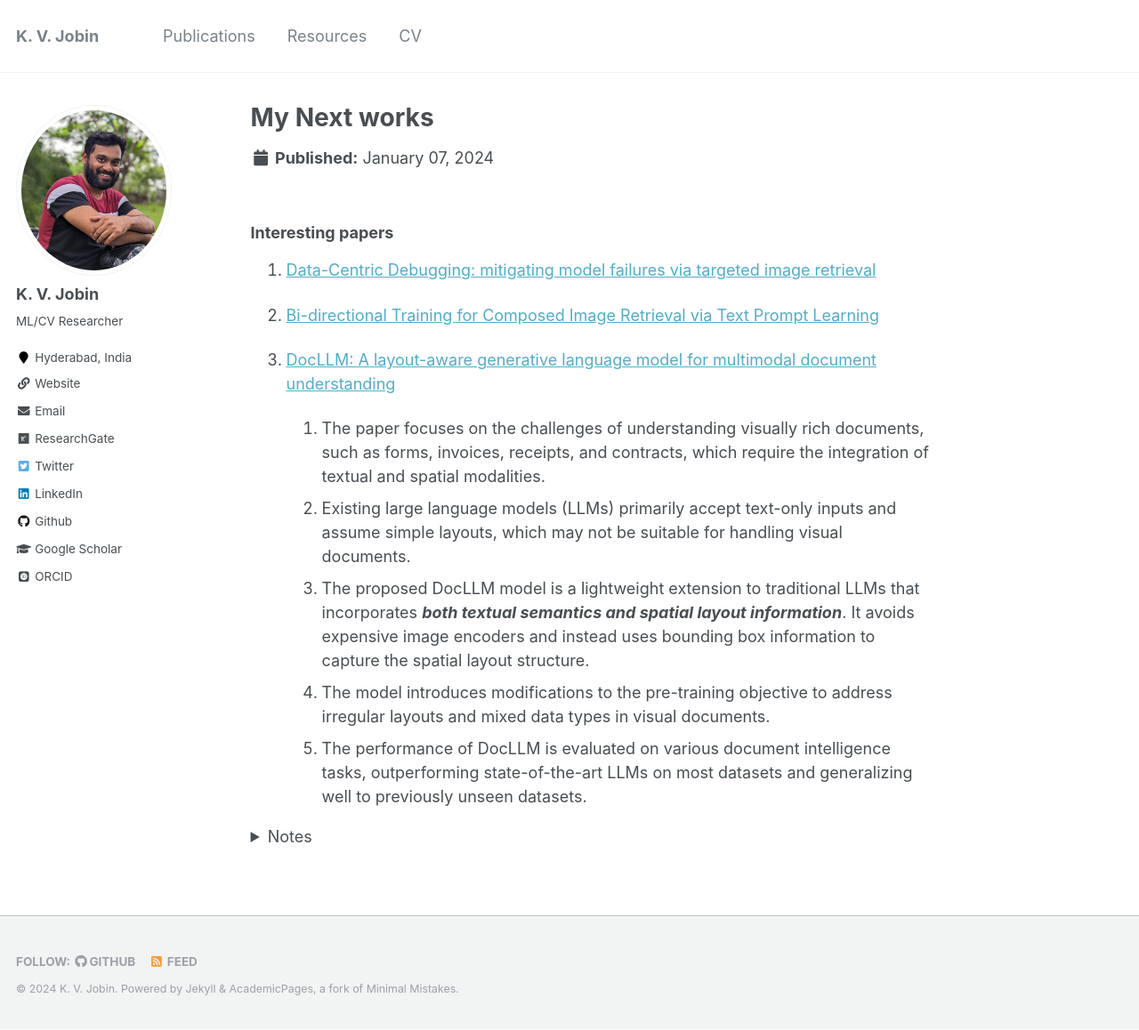
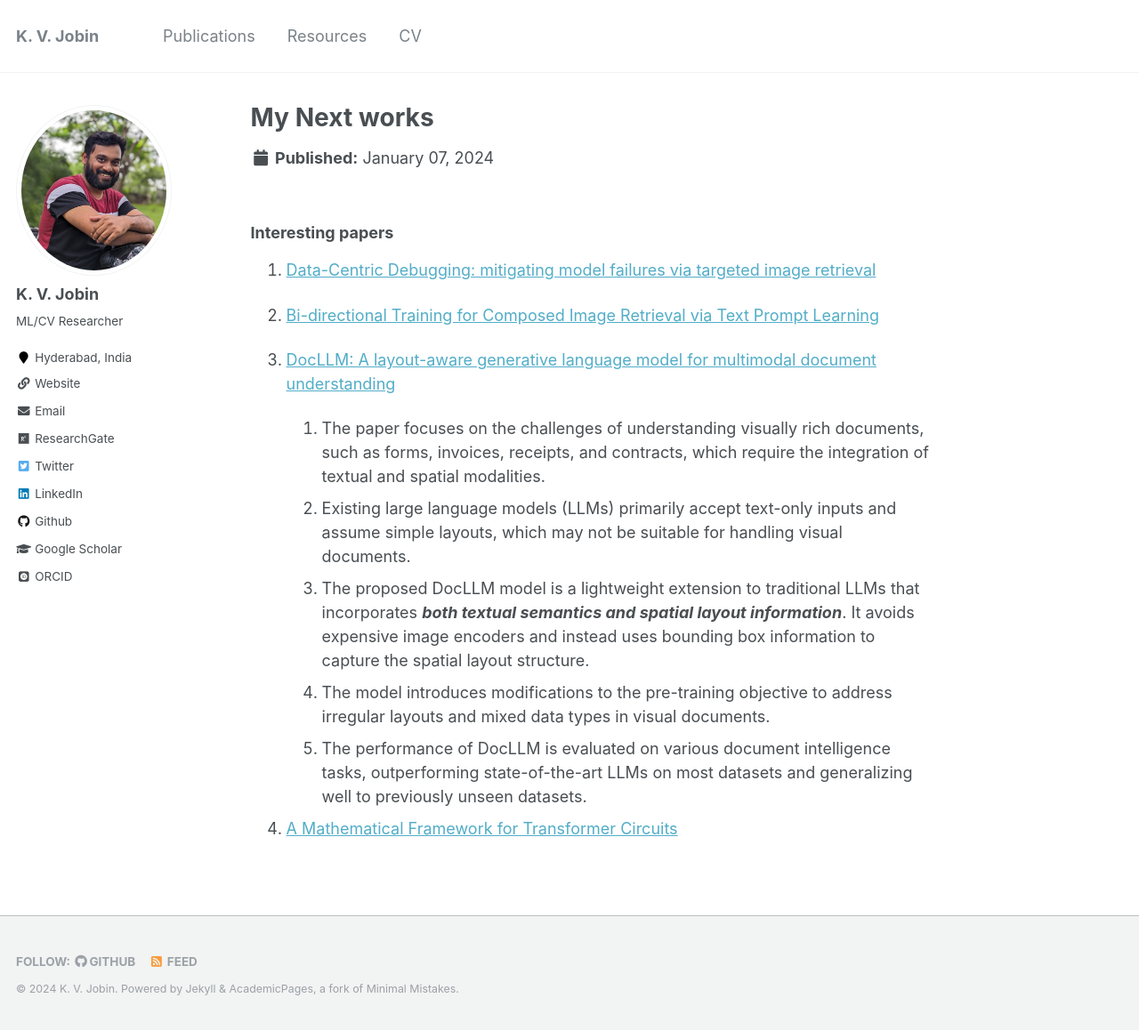
Before and after one commit to jobinkv/jobinkv.github.io, a Jekyll site: the page built from _pages/next.md, in a window 1280 px wide and 1158 px high. Shown: the whole window at 89% size. Built offline with Jekyll 4.4.1, drawn with Linux system fonts in a browser that asks for light colours; some web fonts are replaced.

Commit message:
next updated

```diff
--- a/Gemfile
+++ b/Gemfile
@@ -17,7 +17,7 @@ gem "github-pages", group: :jekyll_plugins
 # gem "jekyll"
 
 gem "wdm", "~> 0.1.0" if Gem.win_platform?
-
+gem 'tzinfo-data', platforms: [:mingw, :mswin, :x64_mingw]
 # If you have any plugins, put them here!
 group :jekyll_plugins do
   # gem "jekyll-archives"
@@ -25,3 +25,5 @@ group :jekyll_plugins do
   gem 'jekyll-sitemap'
   gem 'hawkins'
 end
+
+gem "webrick", "~> 1.8"
--- a/_pages/next.md
+++ b/_pages/next.md
@@ -23,11 +23,6 @@ DocLLM: A layout-aware generative language model for multimodal document underst
     1. The model introduces modifications to the pre-training objective to address irregular layouts and mixed data types in visual documents.
     1. The performance of DocLLM is evaluated on various document intelligence tasks, outperforming state-of-the-art LLMs on most datasets and generalizing well to previously unseen datasets.
 
-<details>
-<summary>Notes</summary>
-&emsp;
+1. [A Mathematical Framework for Transformer Circuits][pdf]
 
-Here is the notes
-
-&emsp;
-</details>
+[pdf]: https://transformer-circuits.pub/2021/framework/index.html
```
Also changed, not shown: Gemfile.lock.
